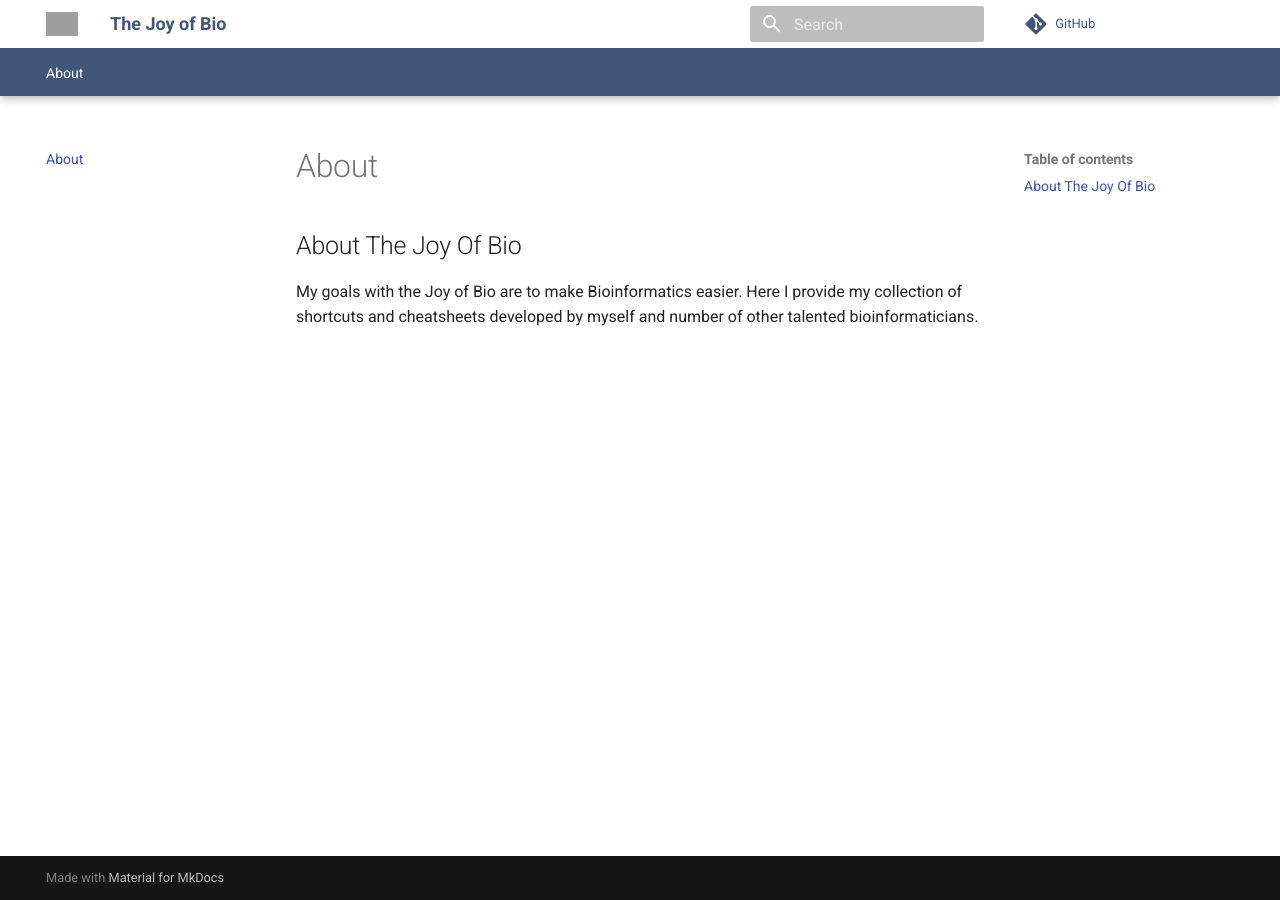
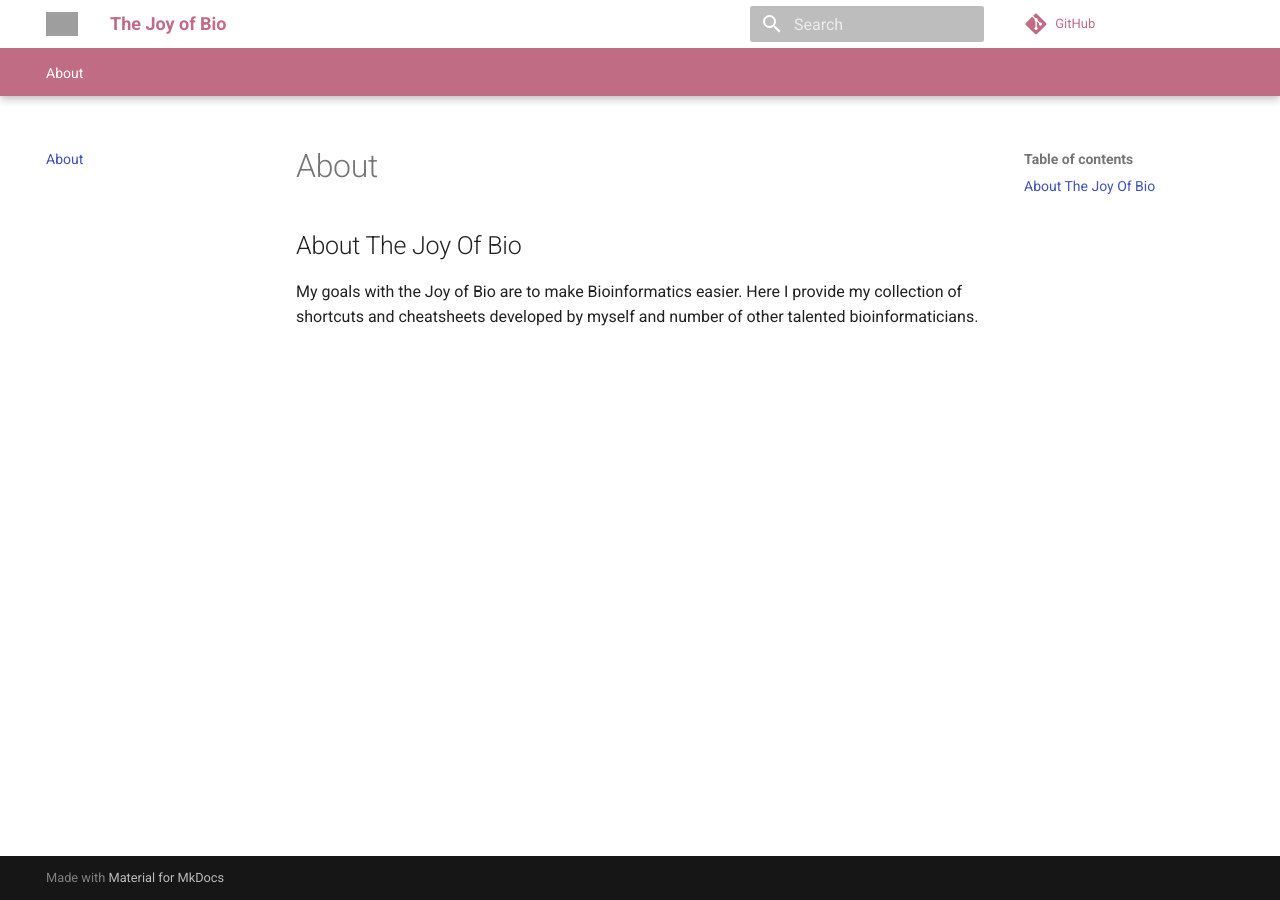
Before and after one commit to BioNomad/joy_of_bio, an MkDocs documentation site: the page built from docs/index.md, in a window 1280 px wide. Built offline with MkDocs 1.6.1 and Material for MkDocs 9.7.7, drawn with Linux system fonts in a browser that asks for light colours; comment, search, counter and statistics services are not loaded; grey boxes are pictures that could not be loaded.

Commit message:
Update extra.css

```diff
--- a/docs/stylesheets/extra.css
+++ b/docs/stylesheets/extra.css
@@ -1,10 +1,10 @@
 :root > * {
-  --md-primary-fg-color:        #425778;
+  --md-primary-fg-color:        #C06C84;
 }
 
 .md-header{
     background-color: white;
-    color: #425778;
+    color: #C06C84;
 }
 @font-face {
     font-weight: bold;
```
